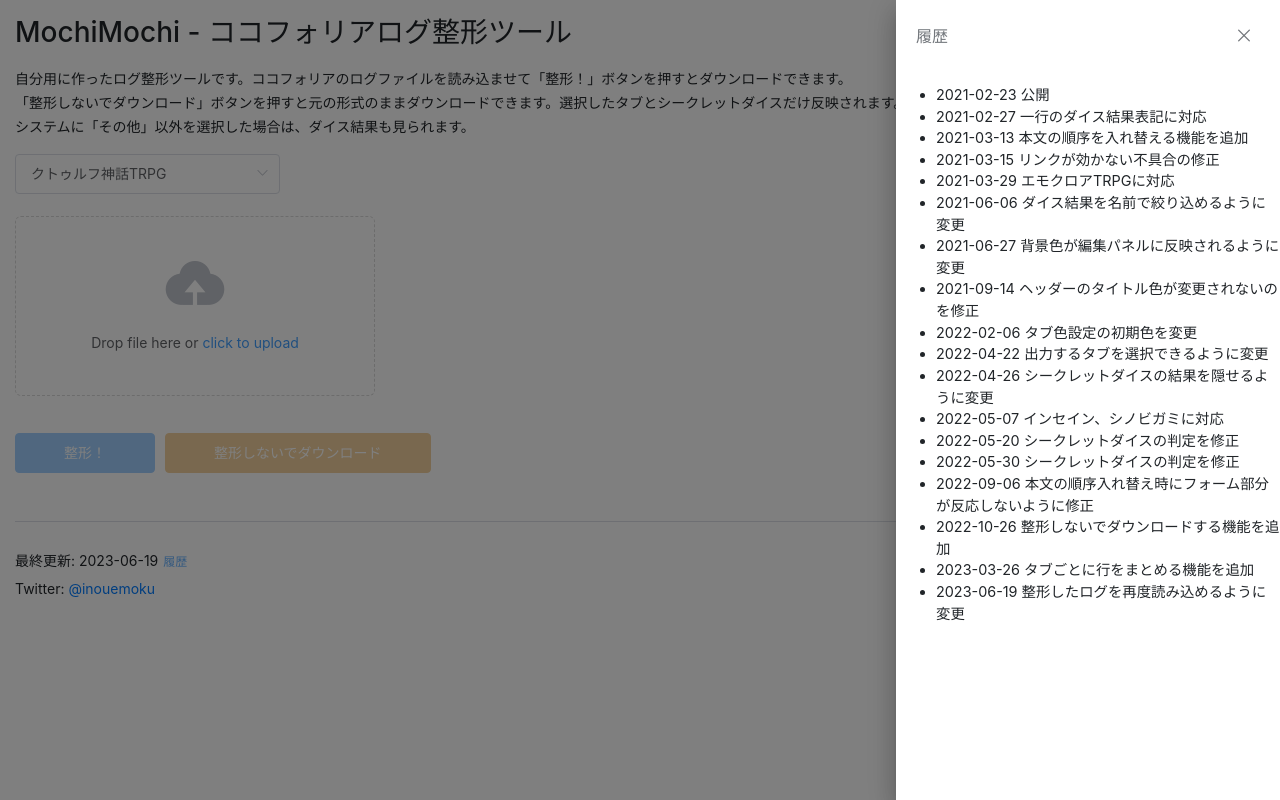
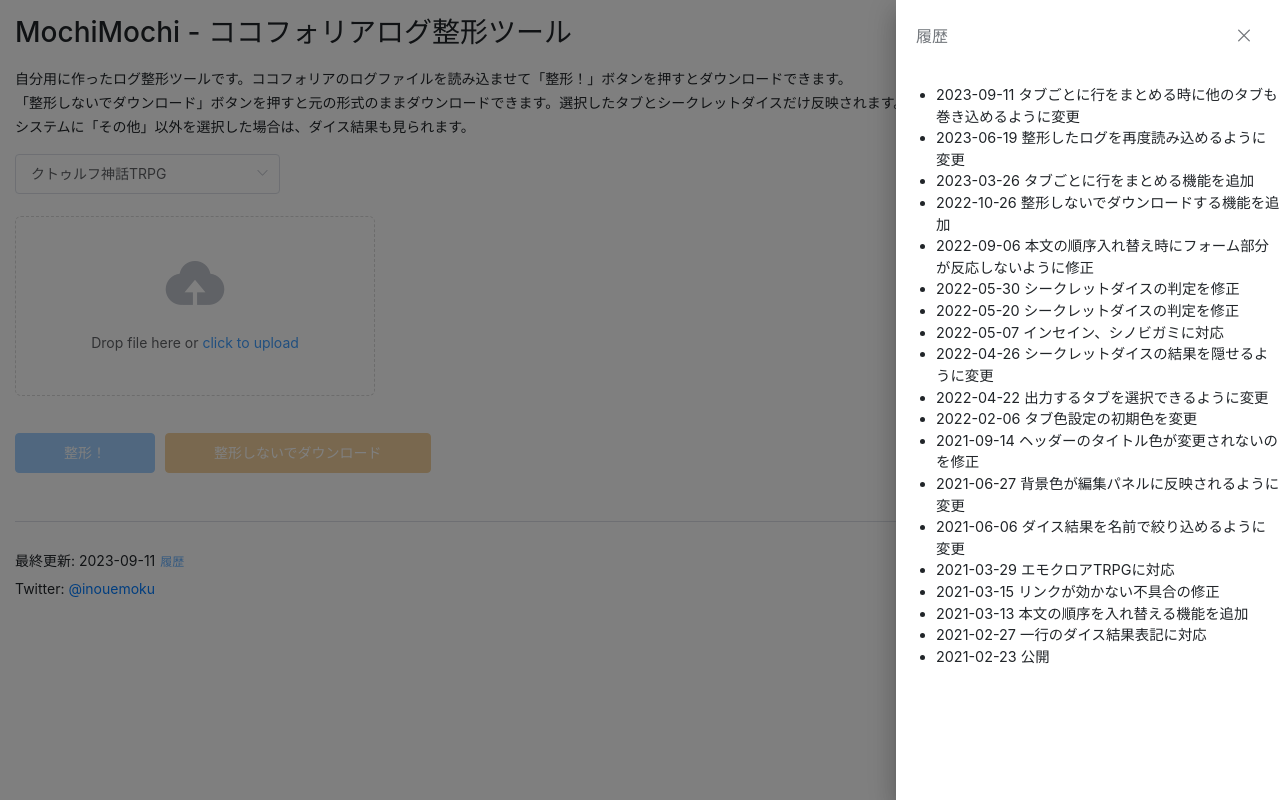
Before and after one commit to inouemoku/mochimochi, a Vue app: page / in a window 1280 px wide. Both pictures are taken after a click on the button "履歴". Built offline with nearby package versions, Linux system fonts and the light colour scheme.

Commit message:
タブごとに行をまとめる時に他のタブも巻き込めるように変更

```diff
--- a/src/components/CcfoliaFormatter.vue
+++ b/src/components/CcfoliaFormatter.vue
@@ -121,7 +121,7 @@
             <div v-for="(row, index) in ccfoliaLog.rows" :key="index" class="my-1">
               <div v-if="!row.is_divider" v-show="selectedOutputTabs.includes(row.tab_name)" :style="`color:${row.color};background-color:${backgroundColor(row.tab_name)}`" class="draggable handle">
                 <el-button size="mini" @click="addRow(index)">+</el-button>
-                <el-button size="mini" icon="el-icon-attract" :type="attractButtonType(index)" :disabled="attractFrom && (index < attractFrom || ccfoliaLog.rows[index].tab_name != ccfoliaLog.rows[attractFrom].tab_name)" @click="attract(index)"></el-button>
+                <el-button size="mini" icon="el-icon-attract" :type="attractButtonType(index)" :disabled="attractFrom && (index < attractFrom)" @click="attract(index)"></el-button>
                 [{{row.tab_name}}] {{row.name}}： <span v-html="row.body" /><el-tag  v-show="row.is_secret" size="mini" type="warning">シークレットダイス</el-tag>
               </div>
               <div v-if="row.is_divider">
@@ -148,29 +148,30 @@
     </el-form>
     <el-divider></el-divider>
     <small>
-      <div>最終更新: 2023-06-19 <el-button @click="drawer=true" type="text" size="small">履歴</el-button></div>
+      <div>最終更新: 2023-09-11 <el-button @click="drawer=true" type="text" size="small">履歴</el-button></div>
       <div class="mb-4">Twitter: <a href="https://twitter.com/inouemoku" target="_blank">@inouemoku</a></div>
     </small>
     <el-drawer title="履歴" :visible.sync="drawer">
       <ul style="font-size:0.9em;">
+        <li>2023-09-11 タブごとに行をまとめる時に他のタブも巻き込めるように変更</li>
+        <li>2023-06-19 整形したログを再度読み込めるように変更</li>
+        <li>2023-03-26 タブごとに行をまとめる機能を追加</li>
+        <li>2022-10-26 整形しないでダウンロードする機能を追加</li>
+        <li>2022-09-06 本文の順序入れ替え時にフォーム部分が反応しないように修正</li>
+        <li>2022-05-30 シークレットダイスの判定を修正</li>
+        <li>2022-05-20 シークレットダイスの判定を修正</li>
+        <li>2022-05-07 インセイン、シノビガミに対応</li>
+        <li>2022-04-26 シークレットダイスの結果を隠せるように変更</li>
+        <li>2022-04-22 出力するタブを選択できるように変更</li>
+        <li>2022-02-06 タブ色設定の初期色を変更</li>
+        <li>2021-09-14 ヘッダーのタイトル色が変更されないのを修正</li>
+        <li>2021-06-27 背景色が編集パネルに反映されるように変更</li>
+        <li>2021-06-06 ダイス結果を名前で絞り込めるように変更</li>
+        <li>2021-03-29 エモクロアTRPGに対応</li>
+        <li>2021-03-15 リンクが効かない不具合の修正</li>
+        <li>2021-03-13 本文の順序を入れ替える機能を追加</li>
+        <li>2021-02-27 一行のダイス結果表記に対応</li>
         <li>2021-02-23 公開</li>
-        <li>2021-02-27 一行のダイス結果表記に対応</li>
-        <li>2021-03-13 本文の順序を入れ替える機能を追加</li>
-        <li>2021-03-15 リンクが効かない不具合の修正</li>
-        <li>2021-03-29 エモクロアTRPGに対応</li>
-        <li>2021-06-06 ダイス結果を名前で絞り込めるように変更</li>
-        <li>2021-06-27 背景色が編集パネルに反映されるように変更</li>
-        <li>2021-09-14 ヘッダーのタイトル色が変更されないのを修正</li>
-        <li>2022-02-06 タブ色設定の初期色を変更</li>
-        <li>2022-04-22 出力するタブを選択できるように変更</li>
-        <li>2022-04-26 シークレットダイスの結果を隠せるように変更</li>
-        <li>2022-05-07 インセイン、シノビガミに対応</li>
-        <li>2022-05-20 シークレットダイスの判定を修正</li>
-        <li>2022-05-30 シークレットダイスの判定を修正</li>
-        <li>2022-09-06 本文の順序入れ替え時にフォーム部分が反応しないように修正</li>
-        <li>2022-10-26 整形しないでダウンロードする機能を追加</li>
-        <li>2023-03-26 タブごとに行をまとめる機能を追加</li>
-        <li>2023-06-19 整形したログを再度読み込めるように変更</li>
       </ul>
     </el-drawer>
   </div>
@@ -277,6 +278,7 @@
         drawer: false,
         isHideSecretDice: false,
         attractFrom: null,
+        dogs: []
       }
     },
     props: {
@@ -584,23 +586,32 @@
       attract(attractEnd) {
         if (this.attractFrom === attractEnd) {
           this.attractFrom = null;
+          this.dogs = [];
           return;
         }
         if (this.attractFrom === null) {
           this.attractFrom = attractEnd;
           return;
         }
+        if (this.ccfoliaLog.rows[this.attractFrom].tab_name != this.ccfoliaLog.rows[attractEnd].tab_name) {
+          this.dogs.push(attractEnd);
+          console.log(this.dogs)
+          return;
+        }
         const rows = this.ccfoliaLog.rows;
         const tabName = rows[this.attractFrom].tab_name;
+        const dogs = this.dogs;
         for (let i = this.attractFrom + 1; i <= attractEnd; i++) {
-          if (rows[i].tab_name !== tabName) continue;
+          if (!dogs.includes(i) && rows[i].tab_name !== tabName) continue;
           rows.splice(this.attractFrom + 1, 0, rows.splice(i, 1)[0]);
           this.attractFrom++;
         }
         this.attractFrom = null;
+        this.dogs = [];
       },
       attractButtonType(index) {
         if(this.attractFrom == index) return 'info';
+        if(this.dogs.includes(index)) return 'warning';
         if(this.attractFrom == null || index < this.attractFrom || this.ccfoliaLog.rows[index].tab_name != this.ccfoliaLog.rows[this.attractFrom].tab_name) return null;
         return 'primary';
       }
```
Also changed, not shown: 5 other files (tests, documents, lock files or other folders).
